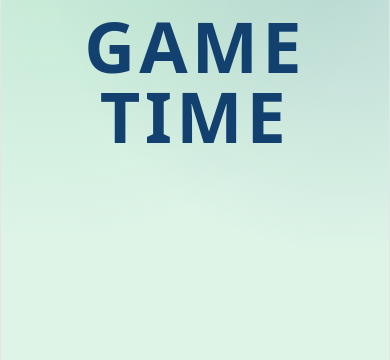
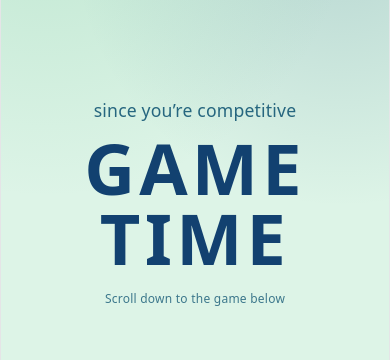
Before and after one commit to jeromekithinji/gabBirthday, a React (Vite) app: page / in a window 390 px wide. Shown: the part 1060-1420 px from the top of the page. Built offline with nearby package versions, Linux system fonts and the light colour scheme; a web font is replaced by a local one.

Commit message:
Changed the game reveal

```diff
--- a/src/App.css
+++ b/src/App.css
@@ -161,8 +161,36 @@
   }
 }
 
+@keyframes game-time-pulse {
+  0%,
+  82% {
+    transform: scale(1);
+    opacity: 1;
+  }
+
+  88% {
+    transform: scale(1.07);
+    opacity: 1;
+  }
+
+  94% {
+    transform: scale(1);
+    opacity: 1;
+  }
+
+  100% {
+    transform: scale(1);
+  }
+}
+
 .game-reveal {
-  min-height: 130vh;
+  box-sizing: border-box;
+  display: flex;
+  flex-direction: column;
+  min-height: 100vh;
+  min-height: 100dvh;
+  width: 100%;
+  min-width: 100%;
   border-top: 1px solid var(--border);
   background:
     radial-gradient(circle at 12% 12%, rgba(103, 192, 144, 0.26), transparent 38%),
@@ -170,13 +198,14 @@
     #ddf4e7;
 }
 
-.game-reveal__sticky {
-  position: sticky;
-  top: 12vh;
-  height: 76vh;
+.game-reveal__inner {
+  flex: 1;
   display: grid;
   place-items: center;
-  padding: 0 1rem 3rem;
+  box-sizing: border-box;
+  width: 100%;
+  min-width: 100%;
+  padding: clamp(2rem, 6vw, 4rem) 1rem clamp(2.25rem, 7vw, 4.5rem);
 }
 
 .game-reveal__panel {
@@ -200,11 +229,19 @@
   color: #124170;
   text-transform: uppercase;
   transform-origin: center;
-  will-change: transform, opacity, filter;
+  animation: game-time-pulse 6s ease-in-out infinite;
+}
+
+.game-reveal__scroll-hint {
+  margin: 1rem 0 0;
+  font-size: clamp(0.75rem, 2vw, 0.9rem);
+  font-weight: 500;
+  letter-spacing: 0.02em;
+  color: #26667f;
+  opacity: 0.88;
 }
 
 .puzzle-reveal {
-  transition: opacity 260ms ease, transform 260ms ease;
   background:
     radial-gradient(circle at 18% 8%, rgba(103, 192, 144, 0.22), transparent 40%),
     radial-gradient(circle at 82% 14%, rgba(38, 102, 127, 0.18), transparent 36%),
@@ -263,17 +300,16 @@
 }
 
 @media (max-width: 768px) {
-  .game-reveal {
-    min-height: 112vh;
-  }
-
-  .game-reveal__sticky {
-    top: 8vh;
-    height: 72vh;
+  .game-reveal__inner {
+    padding: 1.75rem 1rem 2rem;
   }
 
   .game-reveal__games {
     font-size: clamp(2.6rem, 18vw, 5.6rem);
+  }
+
+  .game-reveal__scroll-hint {
+    margin-top: 0.85rem;
   }
 
   .puzzle-picker {
--- a/src/App.jsx
+++ b/src/App.jsx
@@ -1,4 +1,4 @@
-import { useEffect, useRef, useState } from 'react'
+import { useState } from 'react'
 import babyPic from './assets/puzzle/babypic.jpg'
 import Balloon from './section/balloon/balloon'
 import Landing from './section/landing/Landing'
@@ -13,9 +13,6 @@ import './App.css'
 
 function App() {
   const [puzzleDifficulty, setPuzzleDifficulty] = useState('hard')
-  const [gameRevealProgress, setGameRevealProgress] = useState(0)
-  const [puzzleRevealProgress, setPuzzleRevealProgress] = useState(0)
-  const gameRevealRef = useRef(null)
 
   const puzzleImage = babyPic
   const difficultyConfig =
@@ -24,77 +21,24 @@ function App() {
       : puzzleDifficulty === 'hard'
         ? { rows: 4, columns: 5 }
         : { rows: 3, columns: 4 }
-  const gamesScale = 1 + gameRevealProgress * 7
-  const gamesOpacity = 1 - gameRevealProgress * 0.9
-  const gamesBlur = gameRevealProgress * 3
-
-  useEffect(() => {
-    const updateRevealProgress = () => {
-      if (!gameRevealRef.current) {
-        return
-      }
-
-      const sectionRect = gameRevealRef.current.getBoundingClientRect()
-      const sectionHeight = gameRevealRef.current.offsetHeight
-      const sectionScroll = -sectionRect.top
-      const clampedScroll = Math.min(Math.max(sectionScroll, 0), sectionHeight)
-      const sectionProgress = clampedScroll / Math.max(sectionHeight, 1)
-
-      // Delay zoom so it starts later in the section.
-      const zoomStart = 0.38
-      const zoomEnd = 0.78
-      const zoomRaw = (sectionProgress - zoomStart) / (zoomEnd - zoomStart)
-      const zoomProgress = Math.min(Math.max(zoomRaw, 0), 1)
-
-      // Puzzle reveal begins as zoom gets close to complete.
-      const puzzleStart = 0.62
-      const puzzleEnd = 0.98
-      const puzzleRaw = (sectionProgress - puzzleStart) / (puzzleEnd - puzzleStart)
-      const revealProgress = Math.min(Math.max(puzzleRaw, 0), 1)
-
-      setGameRevealProgress(zoomProgress)
-      setPuzzleRevealProgress(revealProgress)
-    }
-
-    updateRevealProgress()
-    window.addEventListener('scroll', updateRevealProgress, { passive: true })
-    window.addEventListener('resize', updateRevealProgress)
-
-    return () => {
-      window.removeEventListener('scroll', updateRevealProgress)
-      window.removeEventListener('resize', updateRevealProgress)
-    }
-  }, [])
 
   return (
     <>
       <Landing />
 
-      <section className='game-reveal' ref={gameRevealRef}>
-        <div className='game-reveal__sticky'>
+      <section className='game-reveal' aria-label='Game time'>
+        <div className='game-reveal__inner'>
           <div className='game-reveal__panel'>
             <p className='game-reveal__text'>since you’re competitive</p>
-            <span
-              className='game-reveal__games'
-              style={{
-                transform: `scale(${gamesScale})`,
-                opacity: gamesOpacity,
-                filter: `blur(${gamesBlur}px)`,
-              }}
-            >
-              GAME TIME
-            </span>
+            <span className='game-reveal__games'>GAME TIME</span>
+            <p className='game-reveal__scroll-hint'>
+              Scroll down to the game below
+            </p>
           </div>
         </div>
       </section>
 
-      <div
-        className='puzzle-reveal'
-        style={{
-          opacity: 0.05 + puzzleRevealProgress * 0.95,
-          transform: `translateY(${56 - puzzleRevealProgress * 56}px)`,
-        }}
-      >
+      <div className='puzzle-reveal'>
         <section className='puzzle-picker'>
           <h2 className='puzzle-picker__title'>Complete the Memory</h2>
           <p className='puzzle-picker__subtitle'>
```
